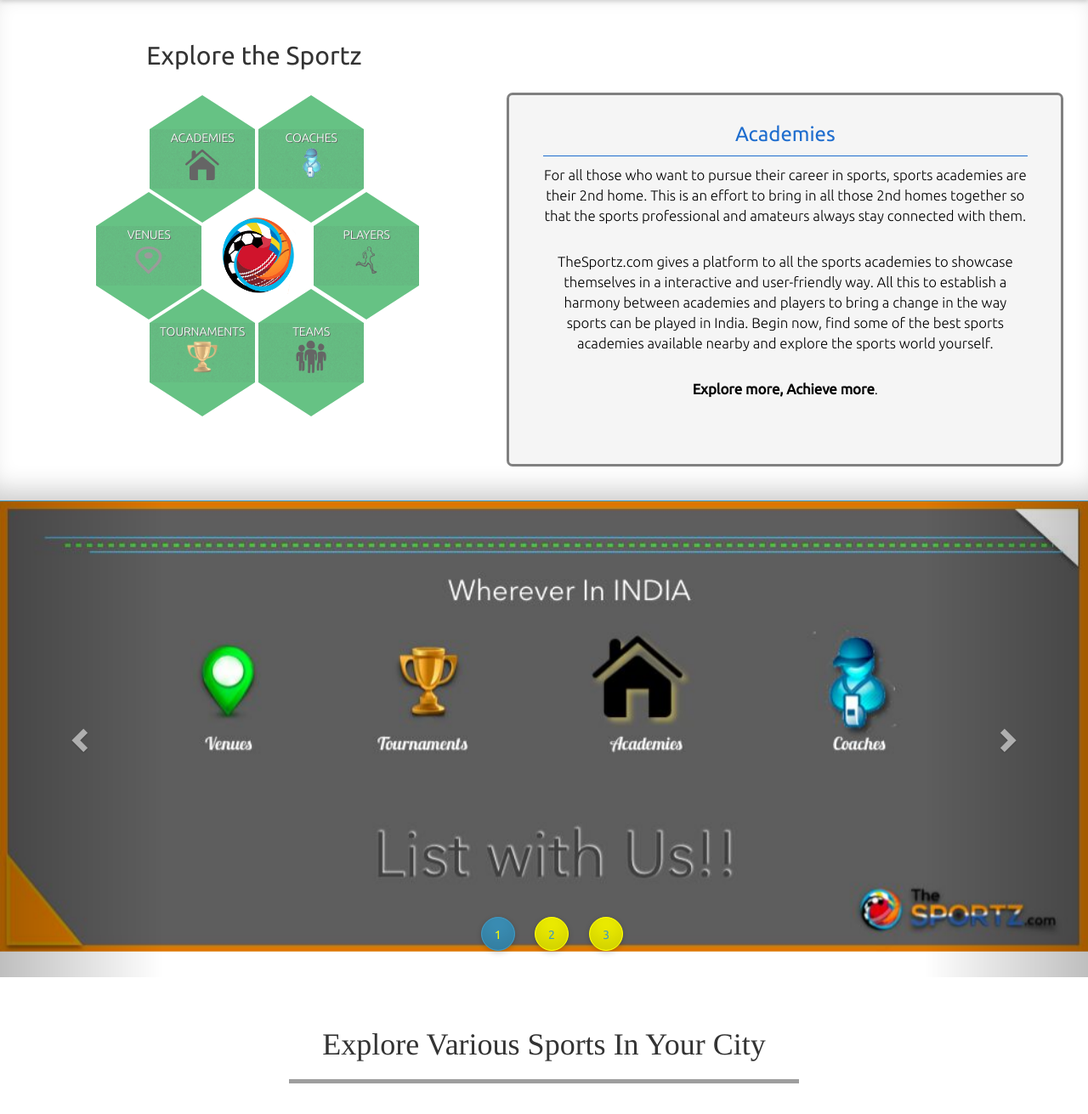
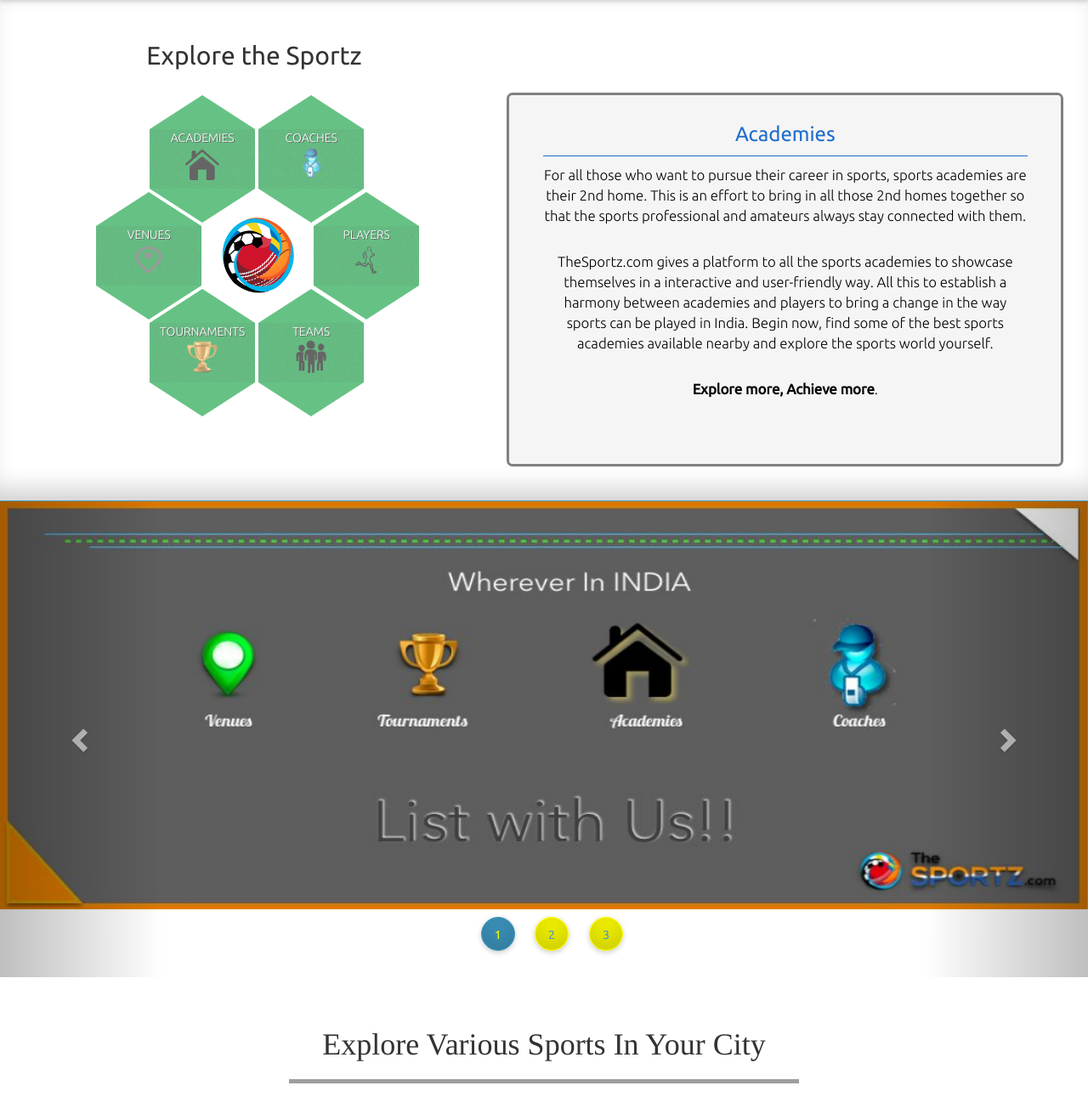
Before and after one commit to Nilay1101/Intern-First_Project, a PHP site: page / in a window 1280 px wide. Shown: the part 430-1741 px from the top of the page at 85% size. Run offline with PHP 8.4, Linux system fonts and the light colour scheme; data that the repository does not hold is empty; grey boxes are pictures that could not be loaded.

Commit message:
commit
homepage update

```diff
--- a/New folder/index.php
+++ b/New folder/index.php
@@ -428,13 +428,13 @@ you to reach your goals.</p><br>
 
             <div class="carousel-inner" role="listbox">
                 <div class="item active">
-                    <a href="#"><img src="images/img1.jpg"></a>
+                    <a href="#"><img class="img-responsive" style="width:1350; height:480" src="images/shot01.jpg"></a>
                 </div>
                 <div class="item">
-                    <a href="#"><img src="images/img2.jpg" ></a>
+                    <a href="#"><img class="img-responsive" style="width:1350; height:480" src="images/shot02.jpg" ></a>
                 </div>
                 <div class="item ">
-                    <a href="#"><img src="images/img3.jpg" ></a>
+                    <a href="#"><img class="img-responsive" style="width:1350; height:480" src="images/shot03.jpg" ></a>
                 </div>
             </div>
 
```
Also changed, not shown: New folder/images/img1.jpg, New folder/images/img2.jpg, New folder/images/img3.jpg, New folder/images/shot01.jpg (added), New folder/images/shot02.jpg (added), New folder/images/shot03.jpg (added).
